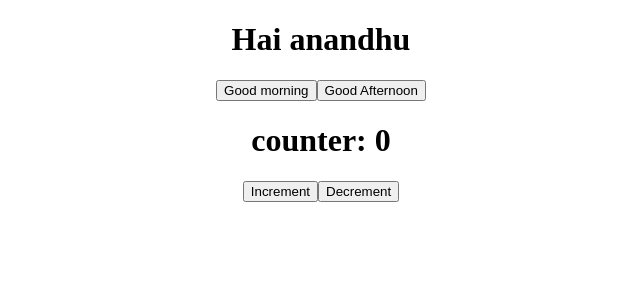
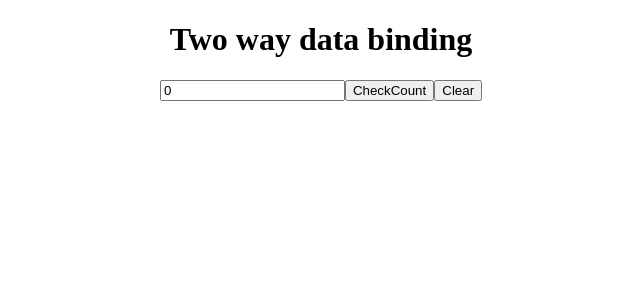
Before and after one commit to anandhu657/180-days-coding-challenge, an Angular app: page / in a window 1280 px wide. Shown: the top 300 px of the page, without its empty margins (319-959 px from the left). Built offline with nearby package versions, Linux system fonts and the light colour scheme.

Commit message:
two way data binding

```diff
--- a/src/app/app.component.html
+++ b/src/app/app.component.html
@@ -1,9 +1,7 @@
 <div style="text-align: center;">
-  <h1>Hai {{name}} {{wish}}</h1>
-  <button (click)="goodMorning()">Good morning</button>
-  <button (click)="goodAfternoon()">Good Afternoon</button>
-
-  <h1>counter: {{counter}}</h1>
-  <button (click)="increment()">Increment</button>
-  <button (click)="decrement()">Decrement</button>
+  <h1>Two way data binding</h1>
+  <input type="number" [(ngModel)]="count">
+  <button (click)="check()">CheckCount</button>
+  <button (click)="clear()">Clear</button>
+  <h3 [hidden]="is_hidden">{{count}} -- {{str}}</h3>
 </div>
--- a/src/app/app.component.ts
+++ b/src/app/app.component.ts
@@ -6,22 +6,19 @@ import { Component } from '@angular/core';
   styleUrls: ['./app.component.css']
 })
 export class AppComponent {
-  public name = "anandhu";
-  public wish = ""
-  public counter = 0;
-  goodMorning() {
-    this.wish = "good morning";
+  public count = 0;
+  public str = "";
+  public is_hidden = true;
+
+  check() {
+    this.is_hidden = false;
+    if (this.count % 2 == 0) {
+      this.str = "even";
+    } else {
+      this.str = "odd";
+    }
   }
-
-  goodAfternoon() {
-    this.wish = "good afternoon";
-  }
-
-  increment() {
-    this.counter += 1;
-  }
-
-  decrement() {
-    this.counter -= 1;
+  clear() {
+    this.is_hidden = true;
   }
 }
--- a/src/app/app.module.ts
+++ b/src/app/app.module.ts
@@ -1,5 +1,7 @@
 import { NgModule } from '@angular/core';
 import { BrowserModule } from '@angular/platform-browser';
+import { FormsModule } from '@angular/forms';
+import { ReactiveFormsModule } from '@angular/forms';
 
 import { AppRoutingModule } from './app-routing.module';
 import { AppComponent } from './app.component';
@@ -10,7 +12,9 @@ import { AppComponent } from './app.component';
   ],
   imports: [
     BrowserModule,
-    AppRoutingModule
+    AppRoutingModule,
+    FormsModule,
+    ReactiveFormsModule
   ],
   providers: [],
   bootstrap: [AppComponent]
```
